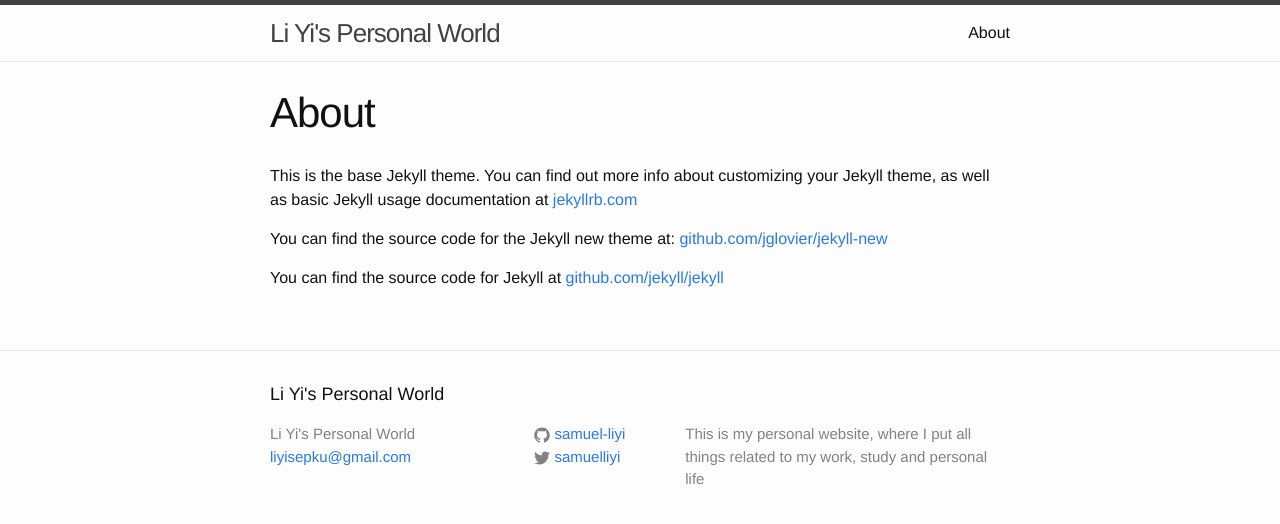
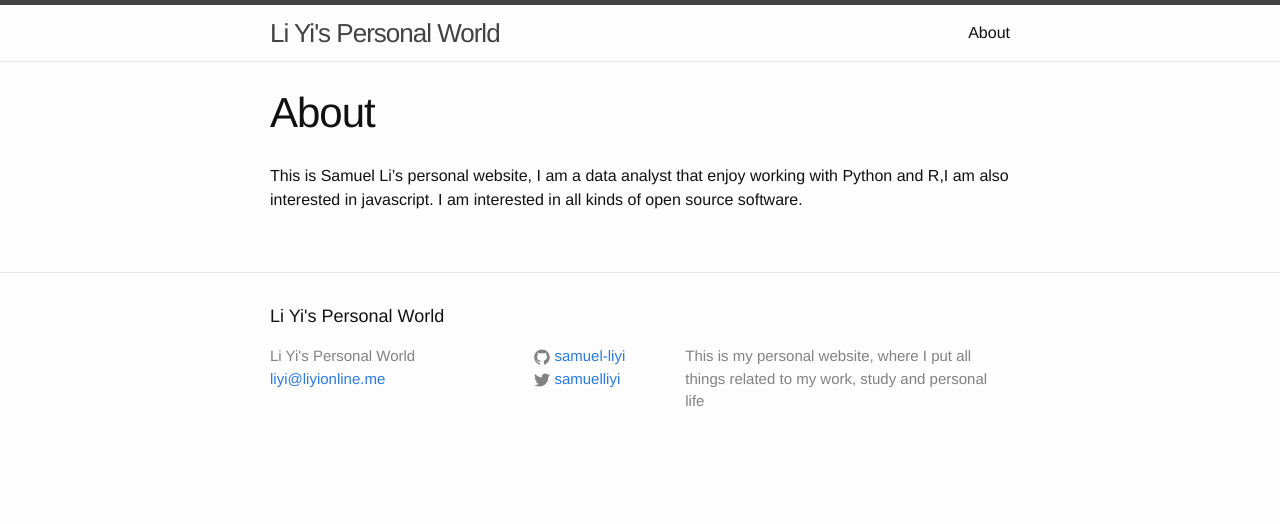
Before and after one commit to samuel-liyi/liyionline.me, a Jekyll site: the page built from about.md, in a window 1280 px wide. Shown: the top 524 px of the page. Built offline with Jekyll 4.4.1, drawn with Linux system fonts in a browser that asks for light colours.

Commit message:
modify email&about page

```diff
--- a/_config.yml
+++ b/_config.yml
@@ -1,6 +1,6 @@
 # Site settings
 title: Li Yi's Personal World
-email: liyisepku@gmail.com
+email: liyi@liyionline.me
 description: > # this means to ignore newlines until "baseurl:"
   This is my personal website, where I put all things related to my work,
   study and personal life
--- a/about.md
+++ b/about.md
@@ -4,8 +4,4 @@ title: About
 permalink: /about/
 ---
 
-This is the base Jekyll theme. You can find out more info about customizing your Jekyll theme, as well as basic Jekyll usage documentation at [jekyllrb.com](http://jekyllrb.com/)
-
-You can find the source code for the Jekyll new theme at: [github.com/jglovier/jekyll-new](https://github.com/jglovier/jekyll-new)
-
-You can find the source code for Jekyll at [github.com/jekyll/jekyll](https://github.com/jekyll/jekyll)
+This is Samuel Li's personal website, I am a data analyst that enjoy working with Python and R,I am also interested in javascript. I am interested in all kinds of open source software.
```
